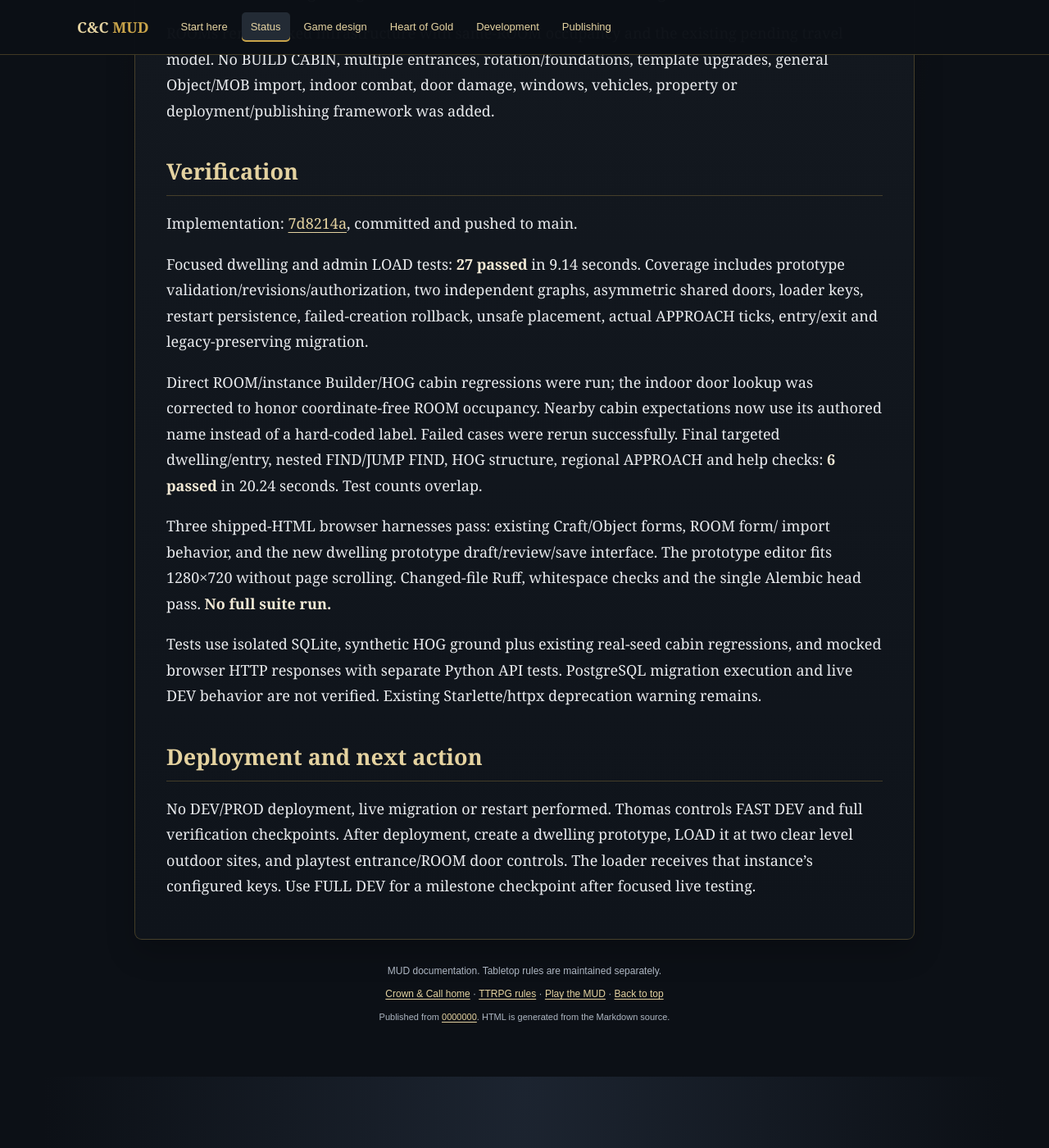
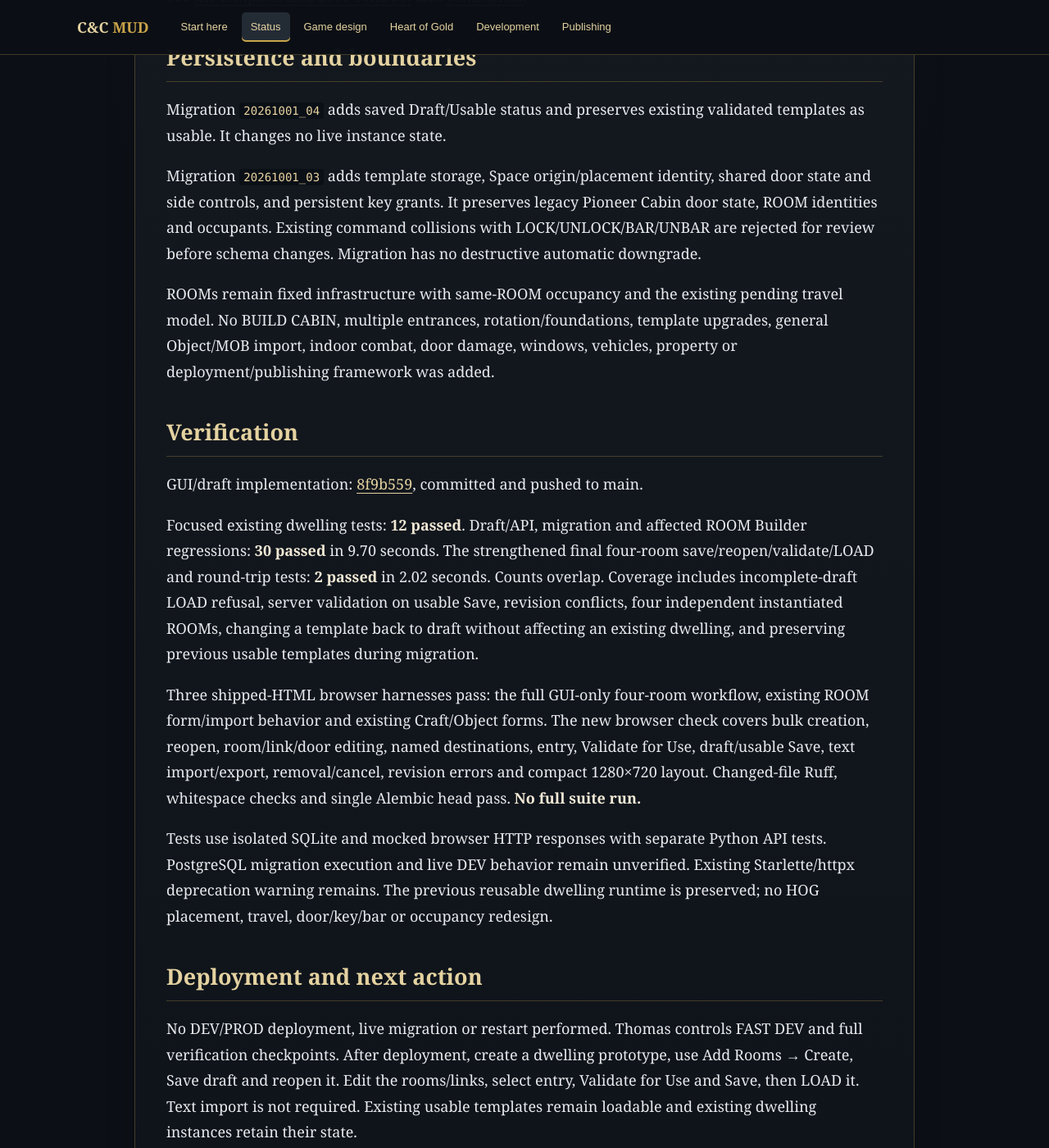
Before and after one commit to twpaige/ForgottenWords, a Jekyll site: the page built from CCMud/STATUS.md, in a window 1280 px wide and 1400 px high, scrolled down 1130 px. Shown: the whole window at 82% size. Built offline with Jekyll 4.4.1, drawn with Linux system fonts in a browser that asks for light colours; some of the changed text lies outside the part shown.

Commit message:
Document GUI dwelling room drafts and validation workflow

```diff
--- a/CCMud/STATUS.md
+++ b/CCMud/STATUS.md
@@ -1,6 +1,6 @@
 ---
 title: Current status
-description: Reusable DWELLING prototypes, atomic LOAD and shared doorway state.
+description: GUI ROOM-template authoring with persistent drafts and explicit validation for use.
 reviewed: 2026-10-01
 nav: status
 permalink: /CCMud/status.html
@@ -10,9 +10,15 @@ permalink: /CCMud/status.html
 
 Object Builder now offers **Dwelling prototypes** alongside ordinary prototypes
 and existing ROOM/dwelling instance forms. A reusable definition contains appearance,
-5–100-foot rectangular dimensions, one south entrance, entry local key and ROOM text
-graph. Draft validation/application creates nothing; Save stores the prototype.
-Template edits affect future instances only.
+5–100-foot rectangular dimensions, one south entrance, entry local key and ROOM
+graph. Interior Rooms now provides Add/Edit/Remove, bulk blank-room creation and
+compact ROOM/link/door forms with named destination dropdowns. Text import/export
+is optional and uses the same template. Template edits affect future instances only.
+
+Save draft persists incomplete rooms, descriptions, links and missing entry for later
+sessions. Validate for Use runs the existing complete server validator; Save usable
+prototype revalidates and persists usability. Drafts cannot LOAD. Neither form edits
+nor template Save creates live objects. The main editor and room dialog fit 1280×720.
 
 Admin `LOAD O <dwelling_prototype>` outdoors transactionally creates independent
 root/ROOM objects, links, door states, entry, Space/Portal geometry and virtual key
@@ -31,6 +37,9 @@ and [commands](commands.html#reusable-dwellings-and-doors).
 
 ## Persistence and boundaries
 
+Migration `20261001_04` adds saved Draft/Usable status and preserves existing validated
+templates as usable. It changes no live instance state.
+
 Migration `20261001_03` adds template storage, Space origin/placement identity,
 shared door state and side controls, and persistent key grants. It preserves legacy
 Pioneer Cabin door state, ROOM identities and occupants. Existing command collisions
@@ -44,33 +53,32 @@ property or deployment/publishing framework was added.
 
 ## Verification
 
-Implementation: [7d8214a](https://github.com/twpaige/Crown-Call/commit/7d8214afa73e527247279cae0444bce98f1a533a), committed and pushed to main.
+GUI/draft implementation: [8f9b559](https://github.com/twpaige/Crown-Call/commit/8f9b559ace0c214546c71b9cfbf3dea08222591a), committed and pushed to main.
 
-Focused dwelling and admin LOAD tests: **27 passed** in 9.14 seconds. Coverage includes
-prototype validation/revisions/authorization, two independent graphs, asymmetric
-shared doors, loader keys, restart persistence, failed-creation rollback, unsafe
-placement, actual APPROACH ticks, entry/exit and legacy-preserving migration.
+Focused existing dwelling tests: **12 passed**. Draft/API, migration and affected
+ROOM Builder regressions: **30 passed** in 9.70 seconds. The strengthened final
+four-room save/reopen/validate/LOAD and round-trip tests: **2 passed** in 2.02 seconds.
+Counts overlap. Coverage includes incomplete-draft LOAD refusal, server validation
+on usable Save, revision conflicts, four independent instantiated ROOMs, changing
+a template back to draft without affecting an existing dwelling, and preserving
+previous usable templates during migration.
 
-Direct ROOM/instance Builder/HOG cabin regressions were run; the indoor door lookup
-was corrected to honor coordinate-free ROOM occupancy. Nearby cabin expectations
-now use its authored name instead of a hard-coded label. Failed cases were rerun
-successfully. Final targeted dwelling/entry, nested FIND/JUMP FIND, HOG structure,
-regional APPROACH and help checks: **6 passed** in 20.24 seconds. Test counts overlap.
+Three shipped-HTML browser harnesses pass: the full GUI-only four-room workflow,
+existing ROOM form/import behavior and existing Craft/Object forms. The new browser
+check covers bulk creation, reopen, room/link/door editing, named destinations, entry,
+Validate for Use, draft/usable Save, text import/export, removal/cancel, revision
+errors and compact 1280×720 layout. Changed-file Ruff, whitespace checks and single
+Alembic head pass. **No full suite run.**
 
-Three shipped-HTML browser harnesses pass: existing Craft/Object forms, ROOM form/
-import behavior, and the new dwelling prototype draft/review/save interface. The
-prototype editor fits 1280×720 without page scrolling. Changed-file Ruff, whitespace
-checks and the single Alembic head pass. **No full suite run.**
-
-Tests use isolated SQLite, synthetic HOG ground plus existing real-seed cabin
-regressions, and mocked browser HTTP responses with separate Python API tests.
-PostgreSQL migration execution and live DEV behavior are not verified. Existing
-Starlette/httpx deprecation warning remains.
+Tests use isolated SQLite and mocked browser HTTP responses with separate Python
+API tests. PostgreSQL migration execution and live DEV behavior remain unverified.
+Existing Starlette/httpx deprecation warning remains. The previous reusable dwelling
+runtime is preserved; no HOG placement, travel, door/key/bar or occupancy redesign.
 
 ## Deployment and next action
 
 No DEV/PROD deployment, live migration or restart performed. Thomas controls FAST DEV
 and full verification checkpoints. After deployment, create a dwelling prototype,
-LOAD it at two clear level outdoor sites, and playtest entrance/ROOM door controls.
-The loader receives that instance's configured keys. Use FULL DEV for a milestone
-checkpoint after focused live testing.
+use Add Rooms → Create, Save draft and reopen it. Edit the rooms/links, select entry,
+Validate for Use and Save, then LOAD it. Text import is not required. Existing usable
+templates remain loadable and existing dwelling instances retain their state.
```
Also changed, not shown: CCMud/CC_Objects.md (+42 -2 lines), CCMud/COMMANDS.md (+5 -2 lines).
